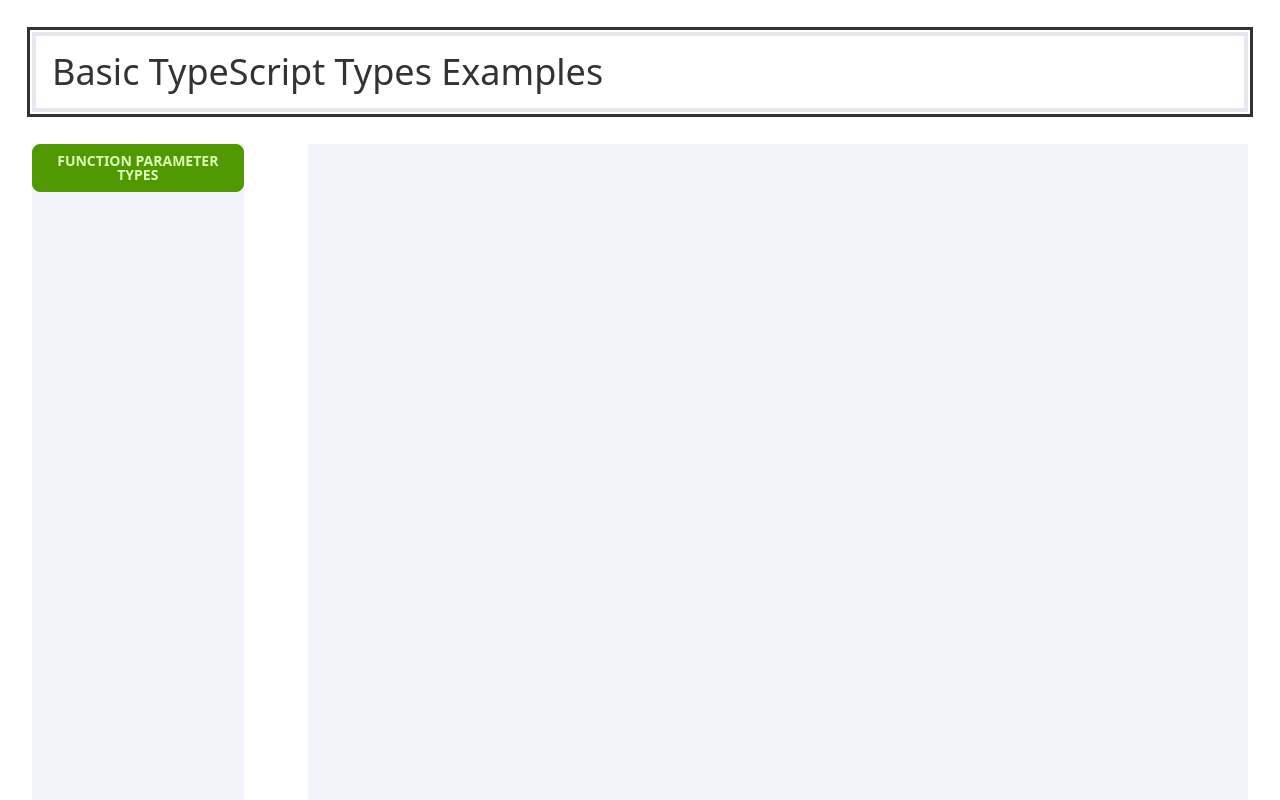
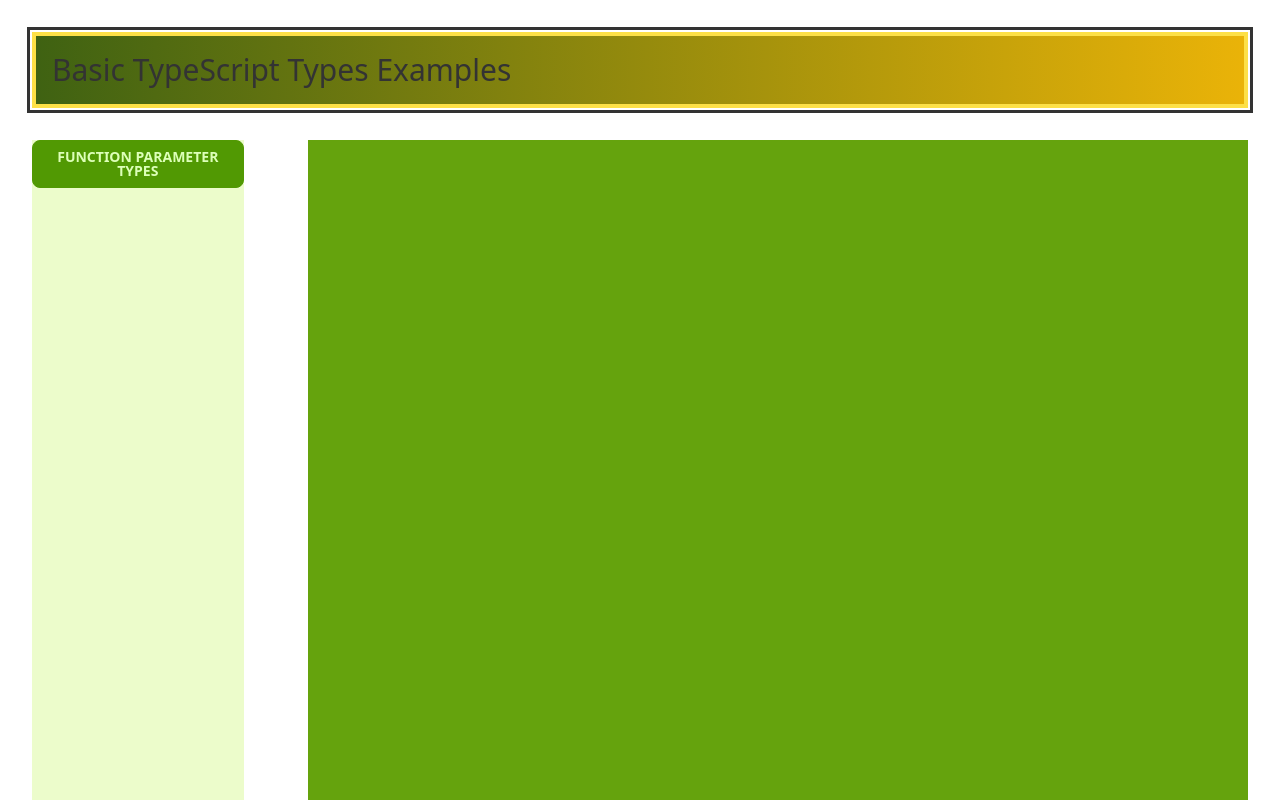
Before and after one commit to nico-mikaela17/2760myTS, a website built with Vite: page index.html in a window 1280 px wide. Shown: the top 800 px of the page. Built offline with nearby package versions, Linux system fonts and the light colour scheme.

Commit message:
styled title

```diff
--- a/index.html
+++ b/index.html
@@ -10,9 +10,9 @@
     <script src="/src/basicTypes.ts" type="module" defer></script>
   </head>
   <body>
-    <header class="m-8 text-4xl border-4 p-4 outline outline-offset-2">Basic TypeScript Types Examples</header>
+    <header class="m-8 text-3xl border-yellow-300	border-4 p-4 outline outline-offset-2 bg-gradient-to-l hover:bg-gradient-to-r from-yellow-500 to-lime-800 ">Basic TypeScript Types Examples</header>
     <main class="flex h-screen">
-      <nav class="w-72 bg-slate-100 mx-8">
+      <nav class="w-72 bg-lime-100 mx-8">
         <ul>
           <li>
             <button id="funcParams" class="btn btn-primary">
@@ -21,10 +21,10 @@
           </li>
         </ul>
       </nav>
-      <div class="bg-slate-100 mx-8 w-screen">
+      <div class="bg-lime-600 mx-8 w-screen">
         <div id="codeExample" class="card">
-          <div class="card-body">
-            <h2 class="card-title"></h2>
+          <div class="card-body text-white">
+            <h2 class="card-title text-white"></h2>
             <div id="cardContent">
  <!-- here is where the code example gets inserted -->
             </div>
--- a/src/basicTypes.ts
+++ b/src/basicTypes.ts
@@ -8,7 +8,7 @@
 function showExample() {
     console.log('About to show example...')
   cardTitle.textContent = 'function add(num1: number, num2: number)'
-  cardContent.innerHTML = `<p>some code goes here</p>`
+  cardContent.innerHTML = `{return num1 + num2}`
 }
 
 console.log('This is my Basic Types practice page')
```
Also changed, not shown: dist/output.css.
